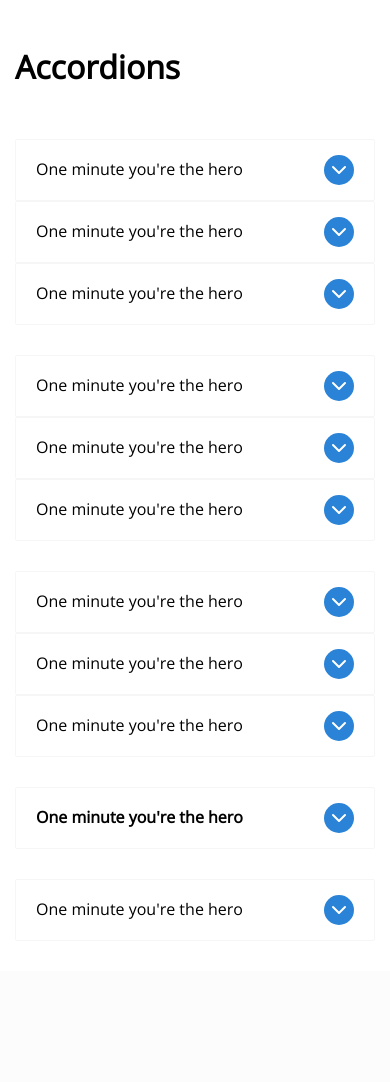
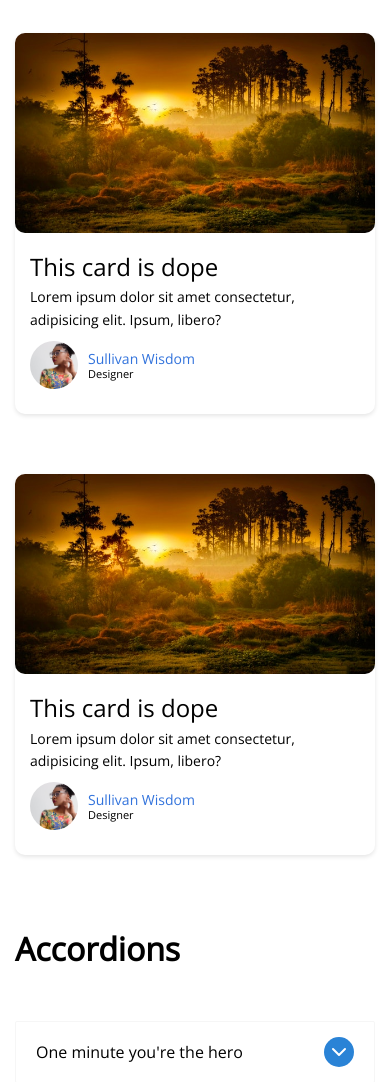
Before and after one commit to wiztemple/flamesui, a website: page index.html in a window 390 px wide. Shown: the part 6540-7622 px from the top of the page. Before the commit the page ends 7511 px from the top, so only its background shows below. Drawn offline with nearby package versions, Linux system fonts and the light colour scheme; a web font is replaced by a local one.

Commit message:
add rectangular card

```diff
--- a/index.html
+++ b/index.html
@@ -334,6 +334,44 @@
             </div>
           </div>
         </div>
+        <div class="columns">
+          <div class="col-6">
+            <div class="rectcard">
+               <img class="rectcard-image" src="./assets/images/dawn.jpg" alt="dawn">
+               <div class="rectcard-content">
+                 <div class="rectcard-title">This card is dope</div>
+                 <div class="rectcard-desc">Lorem ipsum dolor sit amet consectetur, adipisicing elit. Ipsum, libero?</div>
+                  <div class="user-details flex-start align-center">
+                    <div>
+                      <img class="avatar-md" src="./assets/images/beauty.jpg" alt="user" />
+                    </div>
+                    <div class="pl-10">
+                      <A href="#" class="fs-14">Sullivan Wisdom</a>
+                      <div class="fs-11 mt--5">Designer</div>
+                    </div>
+                  </div>
+               </div>
+            </div>
+          </div>
+          <div class="col-6">
+            <div class="rectcard">
+              <img class="rectcard-image" src="./assets/images/dawn.jpg" alt="dawn">
+              <div class="rectcard-content">
+                <div class="rectcard-title">This card is dope</div>
+                <div class="rectcard-desc">Lorem ipsum dolor sit amet consectetur, adipisicing elit. Ipsum, libero?</div>
+                <div class="user-details flex-start align-center">
+                  <div>
+                    <img class="avatar-md" src="./assets/images/beauty.jpg" alt="user" />
+                  </div>
+                  <div class="pl-10">
+                    <A href="#" class="fs-14">Sullivan Wisdom</a>
+                    <div class="fs-11 mt--5">Designer</div>
+                  </div>
+                </div>
+              </div>
+            </div>
+          </div>
+        </div>
       </div>
 
 
--- a/sass/components/_cards.scss
+++ b/sass/components/_cards.scss
@@ -73,7 +73,60 @@
   -webkit-clip-path: polygon(50% 0%, 100% 0, 100% 43%, 100% 79%, 66% 65%, 36% 78%, 0 78%, 0% 43%, 0 0);
   clip-path: polygon(50% 0%, 100% 0, 100% 43%, 100% 79%, 66% 65%, 36% 78%, 0 78%, 0% 43%, 0 0);
 }
-
+.rectcard {
+  display: flex;
+  justify-content: flex-start;
+  margin: 30px 0;
+  border-radius: 10px;
+  box-shadow: 0 2px 4px 0 rgba(0, 0, 0, 0.10);
+}
+.rectcard-image {
+  width: 250px;
+  height: 200px;
+  object-fit: cover;
+  clip-path: polygon(100% 0%, 82% 50%, 100% 100%, 0 100%, 0% 50%, 0 0);
+  border-top-left-radius: 10px;
+  border-bottom-left-radius: 10px;
+  transition: all 0.5s ease-in-out;
+}
+.rectcard-image:hover {
+  clip-path: polygon(100% 0%, 100% 51%, 100% 100%, 0 100%, 0% 50%, 0 0);
+}
+.rectcard-content {
+  position: relative;
+  padding: 15px;
+}
+.user-details {
+  position: absolute;
+  bottom: 10px;
+}
+.rectcard-title {
+  font-size: 24px;
+}
+.rectcard-desc {
+  font-size: 14px;
+}
+  @media (max-width: 576px) {
+   .rectcard {
+     display: flex;
+     flex-direction: column;
+     justify-content: flex-start;
+     border-radius: 10px;
+     box-shadow: 0 2px 4px 0 rgba(0, 0, 0, 0.10);
+   }
+   .rectcard-image {
+     width: 100%;
+     height: 200px;
+     object-fit: cover;
+     clip-path: none;
+     border-radius: 10px;
+     transition: all 0.5s ease-in-out;
+   }
+   .user-details {
+     position: relative;
+     padding-top: 20px;
+   }
+  }
 /* Rectangle 14.4 */
 
 .svg:hover path {
```
Also changed, not shown: css/style.css, 2 other files.
